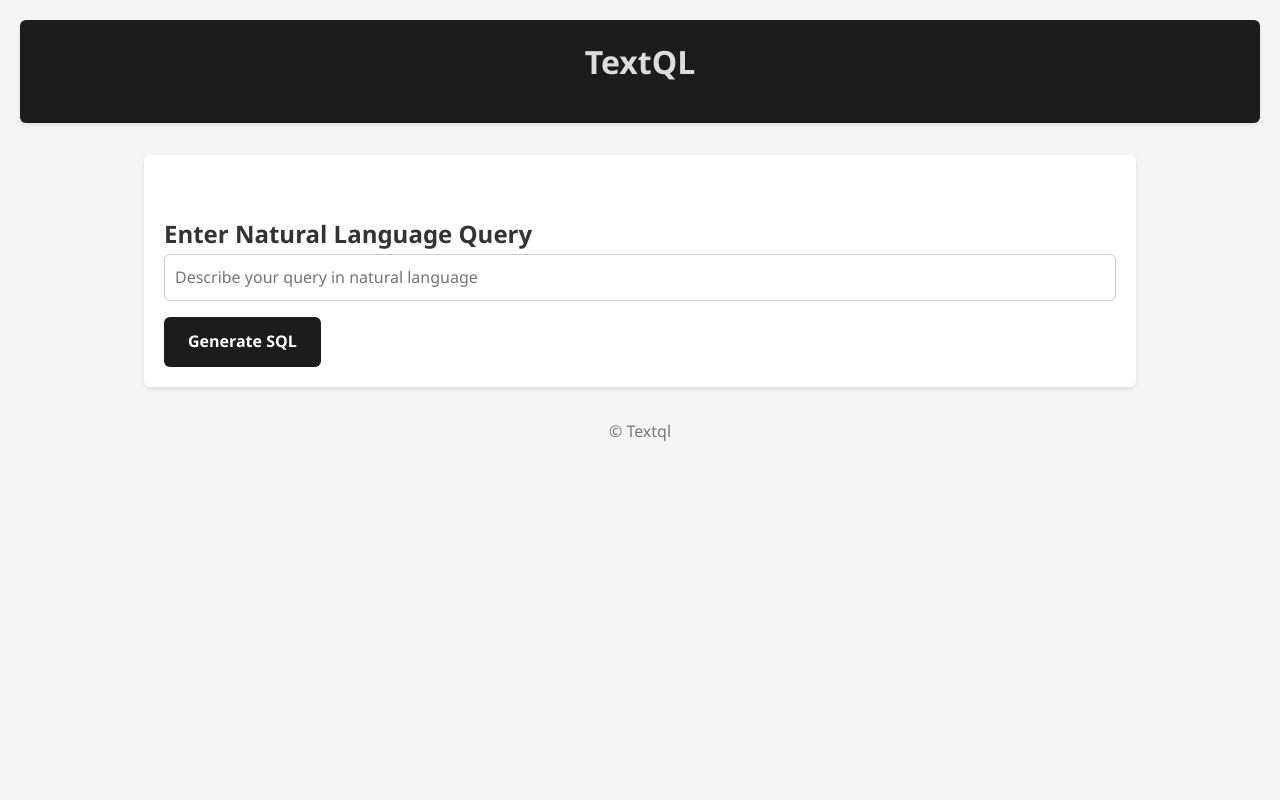
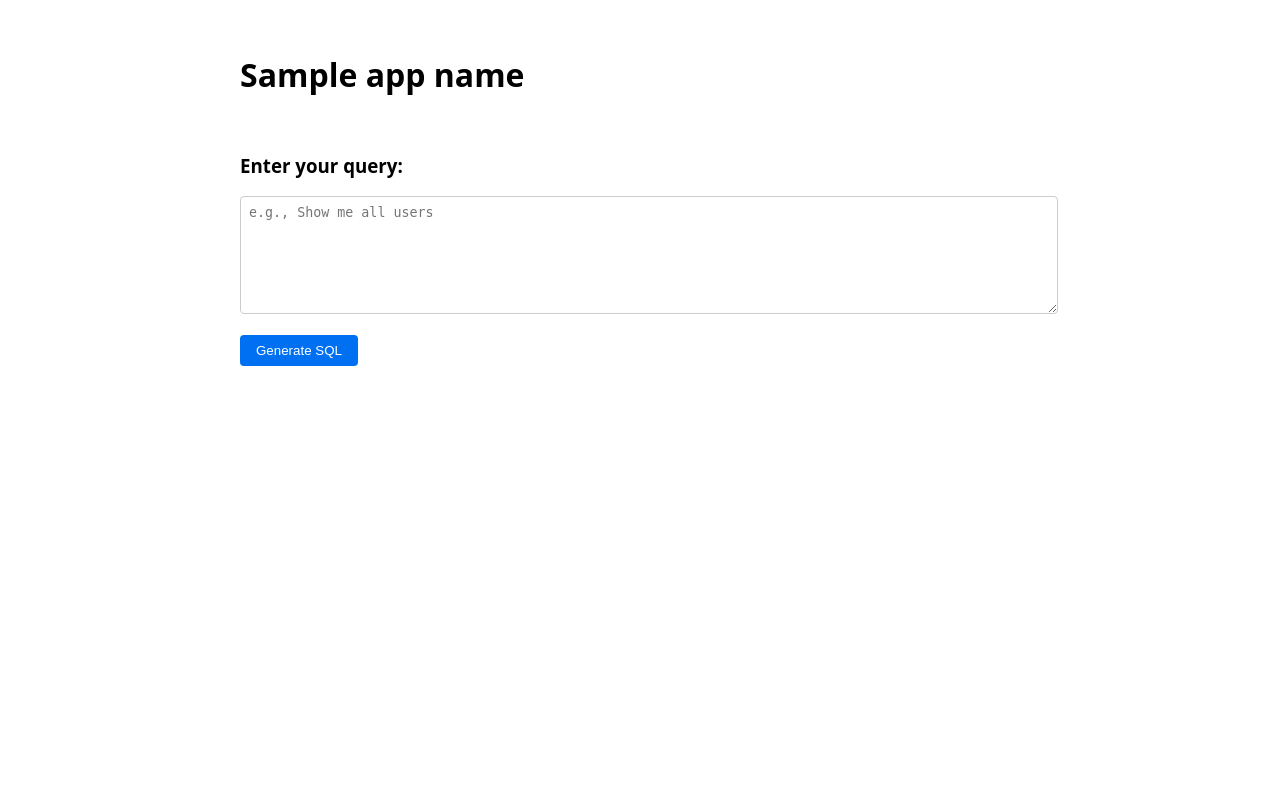
Before and after one commit to org-45/textql, a Python web app: template templates/index.html in a window 1280 px wide. Run offline with Jinja, Linux system fonts and the light colour scheme; the template is opened without the code that fills it: most values are stand-ins (such as "Sample title", 1, 10 or a date in 2020); some libraries are stand-ins or nearby versions.

Commit message:
styling finalized

```diff
--- a/src/routes.py
+++ b/src/routes.py
@@ -101,7 +101,6 @@ def setup_routes(app: FastAPI, templates: Jinja2Templates, api_prefix: str):
         db: DatabaseManager = Depends(get_db)
     ):
         try:
-            print(query_token)
             sql_query = request.app.state.sql_store.get(query_token)
             if not sql_query:
                 raise HTTPException(status_code=400, detail="Invalid or expired query token.")
--- a/static/style.css
+++ b/static/style.css
@@ -1,356 +1,173 @@
-*,
-*::before,
-*::after {
-  box-sizing: border-box;
+body {
+  font-family: system-ui, -apple-system, sans-serif;
+  max-width: 800px;
+  margin: 2rem auto;
+  padding: 0 1rem;
 }
-
-ul[class],
-ol[class] {
-  padding: 0;
-}
-
-body,
-h1,
-h2,
-h3,
-h4,
-h5,
-p,
-ul[class],
-ol[class],
-li,
-figure,
-figcaption,
-blockquote,
-dl,
-dd {
-  margin: 0;
-}
-
-body {
-  min-height: 100vh;
-  scroll-behavior: smooth;
-  text-rendering: optimizeSpeed;
-  line-height: 1.5;
-}
-
-ul[class],
-ol[class] {
-  list-style: none;
-}
-
-a:not([class]) {
-  text-decoration-skip-ink: auto;
-}
-
-img {
-  max-width: 100%;
-  display: block;
-}
-
-article > * + * {
-  margin-block-start: 1em;
-}
-
-input,
-button,
-textarea,
-select {
-  font: inherit;
-}
-
-@media (prefers-reduced-motion: reduce) {
-  * {
-    animation-duration: 0.01ms !important;
-    animation-iteration-count: 1 !important;
-    transition-duration: 0.01ms !important;
-    scroll-behavior: auto !important;
-  }
-}
-
-:root {
-  --primary-color: #1c1c1c;
-  --secondary-color: #757575;
-  --background-color: #f5f5f5;
-  --text-color: #333;
-  --error-color: #d32f2f;
-  --success-color: #388e3c;
-  --border-radius: 6px;
-  --box-shadow: 0 2px 4px rgba(0, 0, 0, 0.1);
-  --transition-duration: 0.3s;
-}
-
-body {
-  font-family: "Segoe UI", Tahoma, Geneva, Verdana,
-    sans-serif;
-  line-height: 1.6;
-  color: var(--text-color);
-  background-color: var(--background-color);
-  margin: 0;
-  padding: 20px;
-}
-
-header {
-  background-color: var(--primary-color);
-  color: white;
-  padding: 1rem;
-  text-align: center;
-  margin-bottom: 2rem;
-  border-radius: var(--border-radius);
-  box-shadow: var(--box-shadow);
-}
-
-main.container {
-  max-width: 80%;
-  margin: 0 auto;
-  padding: 20px;
-  background-color: white;
-  border-radius: var(--border-radius);
-  box-shadow: var(--box-shadow);
-}
-
-h1 {
-  text-align: center;
-  color: #ddd;
-  margin-bottom: 20px;
-}
-
-.form {
+.container {
   display: flex;
   flex-direction: column;
-  align-items: center;
-  margin-bottom: 30px;
+  gap: 1rem;
 }
-
-.form-group {
-  display: flex;
-  flex-direction: column;
-  align-items: flex-start;
+textarea {
+  width: 100%;
+  padding: 0.5rem;
+  border: 1px solid #ccc;
+  border-radius: 4px;
+  min-height: 100px;
   margin-bottom: 1rem;
-  width: 100%;
 }
-
-label {
-  margin-bottom: 0.5rem;
-  font-weight: bold;
-  color: var(--primary-color);
+.query-box {
+  background: #f5f5f5;
+  padding: 1rem;
+  border-radius: 4px;
+  font-family: monospace;
+  white-space: pre-wrap;
+  margin-bottom: 1rem;
 }
-
-select,
-input[type="text"] {
-  width: 100%;
-  padding: 10px;
-  border: 1px solid #ccc;
-  border-radius: var(--border-radius);
-  font-size: 16px;
-  transition: border-color var(--transition-duration) ease;
-}
-
-select:focus,
-input[type="text"]:focus {
-  border-color: var(--secondary-color);
-  outline: none;
-  box-shadow: 0 2px 4px rgba(0, 0, 0, 0.1);
-}
-
-button.btn {
-  padding: 12px 24px;
-  background-color: var(--primary-color);
+button {
+  padding: 0.5rem 1rem;
+  background: #0070f3;
   color: white;
   border: none;
-  border-radius: var(--border-radius);
+  border-radius: 4px;
   cursor: pointer;
-  font-size: 16px;
-  font-weight: bold;
-  transition: background-color var(--transition-duration)
-      ease,
-    transform var(--transition-duration) ease;
-  display: flex;
-  align-items: center;
 }
-
-button.btn:hover {
-  background-color: #333;
-  transform: translateY(-2px);
-  box-shadow: 0 4px 8px rgba(0, 0, 0, 0.1);
-}
-
-button.btn:active {
-  transform: translateY(0);
-  box-shadow: none;
-}
-
-
-#prompt-outbox {
-  background-color: #e0e0e0;
-  padding: 15px;
-  margin: 15px auto;
-  width: 90%;
-  border: 1px solid #bdbdbd;
-  border-radius: var(--border-radius);
-  white-space: pre-wrap;
-  word-break: break-word;
-  overflow-wrap: break-word;
-  box-shadow: var(--box-shadow);
-  overflow: auto;
-}
-
-#prompt-outbox strong {
-  font-weight: 600;
-  color: var(--primary-color);
-}
-
-#prompt-text {
-  font-family: "Consolas", monospace;
-  font-size: 15px;
-  color: var(--text-color);
-  margin-top: 8px;
-  white-space: pre-wrap;
-  word-break: break-word;
-  overflow-wrap: break-word;
-}
-
-table {
+.results-table {
   width: 100%;
   border-collapse: collapse;
-  margin: 20px 0;
-  background-color: white;
-  box-shadow: var(--box-shadow);
-  border-radius: var(--border-radius);
-  overflow: hidden;
 }
-
-th,
-td {
+.results-table th,
+.results-table td {
   border: 1px solid #ddd;
-  padding: 14px 16px;
+  padding: 0.5rem;
   text-align: left;
 }
-
-th {
-  background-color: var(--primary-color);
-  color: white;
-  font-weight: 600;
-  text-transform: uppercase;
-  letter-spacing: 0.5px;
+.error-message {
+  color: #dc2626;
+  padding: 0.5rem;
+  border: 1px solid #dc2626;
+  border-radius: 4px;
+  margin: 1rem 0;
 }
-
-tbody tr:nth-child(even) {
-  background-color: var(--background-color);
-}
-
-#notification-board {
-  margin: 10px auto;
-  padding: 10px;
-  width: 100%;
-  border-radius: var(--border-radius);
-  text-align: center;
-}
-
-.notification.error {
-  background-color: #f8d7da;
-  color: #721c24;
-  border: 1px solid #f5c6cb;
-}
-
-.notification.success {
-  background-color: #d4edda;
-  color: #155724;
-  border: 1px solid #c3e6cb;
-}
-
-footer {
-  margin-top: 2rem;
-  text-align: center;
-  color: #777;
-}
-
-
-.table-container {
-  width: 100%;
-  margin: 20px auto;
-  border-radius: 8px;
-  overflow: hidden;
-}
-
-.table-scroll-wrapper {
-  overflow-x: auto;
-  -webkit-overflow-scrolling: touch;
-  border: 1px solid #ddd;
-  border-radius: 8px;
-  box-shadow: 0 1px 3px rgba(0, 0, 0, 0.1);
-}
-
-.data-table {
-  width: max-content;
-  min-width: 100%;
-  border-collapse: collapse;
-  white-space: nowrap;
-}
-
-.data-table th,
-.data-table td {
-  padding: 12px 16px;
-  text-align: left;
-  border-bottom: 1px solid #ddd;
-}
-
-.data-table th {
-  background-color: #f8f8f8;
-  font-weight: 600;
-  text-transform: uppercase;
-  letter-spacing: 0.5px;
-  color: #333;
-}
-
-.data-table tbody tr:nth-child(even) {
-  background-color: #f2f2f2;
-}
-
-.table-scroll-wrapper::-webkit-scrollbar {
-  height: 8px;
-}
-
-.table-scroll-wrapper::-webkit-scrollbar-thumb {
-  background-color: #999;
-  border-radius: 4px;
-}
-
-.table-scroll-wrapper::-webkit-scrollbar-track {
-  background-color: #eee;
-  border-radius: 4px;
-}
-
-.table-scroll-wrapper {
-  scrollbar-width: thin;
-  scrollbar-color: #999 #eee;
-}
-
-#overlay-spinner {
-  position: fixed;
-  top: 0;
-  left: 0;
-  width: 100%;
-  height: 100%;
-  background: rgba(255, 255, 255, 0.7);
-  display: none;
-  align-items: center;
-  justify-content: center;
-  z-index: 9999;
-}
-
-/* Spinner styling */
 .spinner {
-  width: 50px;
-  height: 50px;
-  border: 5px solid rgba(0, 0, 0, 0.1);
-  border-top: 5px solid #000;
+  display: inline-block;
+  width: 1rem;
+  height: 1rem;
+  border: 2px solid #ffffff;
   border-radius: 50%;
+  border-top-color: transparent;
   animation: spin 1s linear infinite;
 }
-
 @keyframes spin {
   to {
     transform: rotate(360deg);
   }
 }
+.htmx-indicator {
+  display: none;
+}
+.htmx-request .htmx-indicator {
+  display: inline-block;
+}
+.htmx-request.htmx-indicator {
+  display: inline-block;
+}
+
+/* Table Styles */
+.table-container {
+  max-height: 500px;
+  overflow-y: auto;
+  border: 1px solid #e5e7eb;
+  border-radius: 6px;
+  position: relative;
+}
+
+.results-table {
+  width: 100%;
+  border-collapse: separate;
+  border-spacing: 0;
+}
+
+.results-table thead {
+  position: sticky;
+  top: 0;
+  z-index: 1;
+  background: white;
+}
+
+.results-table th {
+  background: #f3f4f6;
+  padding: 12px;
+  text-align: left;
+  font-weight: 600;
+  color: #374151;
+  border-bottom: 2px solid #e5e7eb;
+  white-space: nowrap;
+}
+
+.results-table td {
+  padding: 12px;
+  border-bottom: 1px solid #e5e7eb;
+  white-space: nowrap;
+  color: #4b5563;
+  overflow: hidden;
+  text-overflow: ellipsis;
+  max-width: 100px;
+}
+
+.results-table tbody tr:last-child td {
+  border-bottom: none;
+}
+
+.results-table tbody tr:hover {
+  background-color: #f9fafb;
+}
+
+/* Custom scrollbar styles */
+.table-container::-webkit-scrollbar {
+  width: 8px;
+  height: 8px;
+}
+
+.table-container::-webkit-scrollbar-track {
+  background: #f1f1f1;
+  border-radius: 4px;
+}
+
+.table-container::-webkit-scrollbar-thumb {
+  background: #c1c1c1;
+  border-radius: 4px;
+}
+
+.table-container::-webkit-scrollbar-thumb:hover {
+  background: #a8a8a8;
+}
+
+/* For Firefox */
+.table-container {
+  scrollbar-width: thin;
+  scrollbar-color: #c1c1c1 #f1f1f1;
+}
+
+/* Responsive table */
+@media (max-width: 640px) {
+  .table-container {
+    max-height: 300px;
+  }
+
+  .results-table td,
+  .results-table th {
+    padding: 8px;
+    font-size: 0.875rem;
+  }
+}
+
+/* Empty state */
+.table-container:empty::after {
+  content: "No results to display";
+  display: block;
+  text-align: center;
+  padding: 2rem;
+  color: #6b7280;
+}
--- a/templates/index.html
+++ b/templates/index.html
@@ -3,47 +3,36 @@
 <head>
     <meta charset="UTF-8">
     <meta name="viewport" content="width=device-width, initial-scale=1.0">
-    <meta name="description" content="TextQL - SQL Query Interface">
-    <title>TextQL</title>
-    <script src="https://unpkg.com/htmx.org@2.0.4"></script>
+    <title>{{ app_name }}</title>
+    <script src="https://unpkg.com/htmx.org@1.9.6"></script>
     <link rel="stylesheet" href="/static/style.css">
 </head>
 <body>
-    <header>
-      <h1>TextQL</h1>
-    </header>
-    <main class="container">
-        <!-- notifications block -->
-      <div id="notification-board" role="alert" aria-live="polite">
-        {% if message %}
-          <div class="notification {{ type }}">
-            {{ message }}
-          </div>
-        {% endif %}
+    <div class="container">
+        <h1>{{ app_name }}</h1>
+        <div>
+            <h3>Enter your query:</h3>
+            <form>
+                <textarea
+                    id="nlInput"
+                    name="natural_language_input"
+                    placeholder="e.g., Show me all users"></textarea>
+                <button
+                    type="button"
+                    hx-post="/generate-sql"
+                    hx-trigger="click"
+                    hx-target="#query-result"
+                    hx-include="#nlInput"
+                >
+                    Generate SQL
+                    <span class="spinner htmx-indicator"></span>
+                </button>
+            </form>
         </div>
 
-      <!-- query Form -->
-      <section id="text-to-sql">
-        <h2>Enter Natural Language Query</h2>
-        <form id="query-form" method="post"
-              hx-post="/generate-sql"
-              hx-target="#output"
-              hx-swap="innerHTML"
-        >
-          <div class="form-group">
-            <input type="text" name="natural_language_input" placeholder="Describe your query in natural language" required />
+        <div id="query-result">
+            <!-- will be replaced by text-to-sql.html template -->
         </div>
-          <button type="submit" class="btn">Generate SQL</button>
-        </form>
-      </section>
-
-      <!-- output container for generated SQL and query results -->
-      <div id="output">
-        <!-- this fragment will be replaced by htmx responses -->
     </div>
-    </main>
-    <footer>
-      <p>&copy; Textql</p>
-    </footer>
 </body>
 </html>
```
Also changed, not shown: templates/text-to-sql.html (+24 -18 lines). Lines whose indentation alone changed are shown as unchanged.
